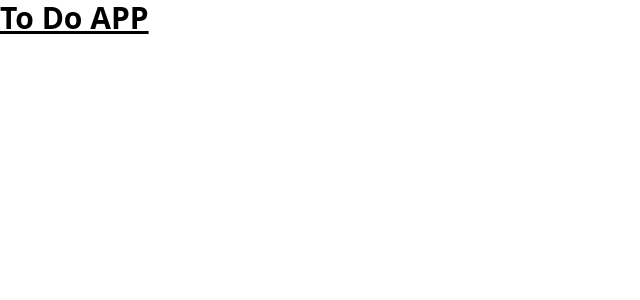
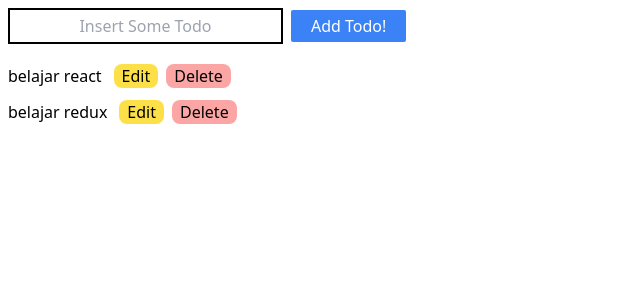
Before and after one commit to Alhaiza/Tugas-Skilvul-To-Do-App-With-React, a React (Vite) app: page / in a window 1280 px wide. Shown: the top 300 px of the page, without its empty margins (0-640 px from the left). Built offline with nearby package versions, Linux system fonts and the light colour scheme.

Commit message:
add and delete

```diff
--- a/package.json
+++ b/package.json
@@ -10,8 +10,10 @@
     "preview": "vite preview"
   },
   "dependencies": {
+    "@reduxjs/toolkit": "^1.9.7",
     "react": "^18.2.0",
-    "react-dom": "^18.2.0"
+    "react-dom": "^18.2.0",
+    "react-redux": "^8.1.3"
   },
   "devDependencies": {
     "@types/react": "^18.2.15",
--- a/src/App.jsx
+++ b/src/App.jsx
@@ -1,7 +1,11 @@
+import InputTodoList from "./components/input-todo";
+import TodoList from "./components/todo-list";
+
 function App() {
   return (
     <>
-      <h1 className="text-3xl font-bold underline">To Do APP</h1>
+      <InputTodoList />
+      <TodoList />
     </>
   );
 }
--- /dev/null
+++ b/src/components/input-todo.jsx
@@ -0,0 +1,43 @@
+import { useState } from "react";
+import { useDispatch } from "react-redux";
+import { addTodo } from "../redux/reducer/todo-reducer";
+
+function InputTodoList() {
+  const dispacth = useDispatch();
+  const [input, setInput] = useState("");
+
+  //
+  const handeClick = (e) => {
+    e.preventDefault();
+    console.log(input);
+    // kirimkan data dengan dispatch addTodo dari Store
+    dispacth(addTodo(input));
+    // reset inputan ketika diclick
+    setInput("");
+  };
+  return (
+    <div>
+      <form>
+        <input
+          type="text"
+          placeholder="Insert Some Todo"
+          // mengambil value dari useState dengan parameter input
+          value={input}
+          // diberi onChange dengan target value atau isi yang telah kita ketikan dengan callback setInput
+          onChange={(e) => setInput(e.target.value)}
+          className="mx-2 my-2 px-5 py-1 border-solid border-2 border-black placeholder:text-center"
+        />
+
+        <button
+          // button diberi onClick dengan fungsi handeClick untuk mengakses inputan kita
+          onClick={handeClick}
+          className="bg-blue-500 px-5 py-1 rounded-sm text-center text-white"
+        >
+          Add Todo!
+        </button>
+      </form>
+    </div>
+  );
+}
+
+export default InputTodoList;
--- /dev/null
+++ b/src/components/todo-list.jsx
@@ -0,0 +1,32 @@
+import { useDispatch, useSelector } from "react-redux";
+import { deleteTodo } from "../redux/reducer/todo-reducer";
+
+function TodoList() {
+  // Ambil data ke dalam store menggunakan useSelector
+  // menggunakan callback yaitu state yang merupakan bagian dari store
+  // destructure data pada todo menjadi todos
+  const dispatch = useDispatch();
+  const { todos } = useSelector((state) => state.todo);
+  const handleDelete = (id) => {
+    dispatch(deleteTodo(id));
+  };
+  return (
+    <div>
+      {todos.map((todo) => (
+        <div key={todo.id} className="my-3">
+          <span className="mx-2 my-2">{todo.value}</span>
+          <button className="mx-1 bg-yellow-300 px-2 rounded-lg">Edit</button>
+          <button
+            // Memanggil Fungsi Delete
+            onClick={() => handleDelete(todo.id)}
+            className="mx-1 bg-red-300 px-2 rounded-lg"
+          >
+            Delete
+          </button>
+        </div>
+      ))}
+    </div>
+  );
+}
+
+export default TodoList;
--- /dev/null
+++ b/src/redux/reducer/todo-reducer.js
@@ -0,0 +1,58 @@
+// deklarasi initial state
+const initialState = {
+  todos: [
+    // list todos berupa object yang masing masing memiliki id
+    { id: 1, value: "belajar react" },
+    { id: 2, value: "belajar redux" },
+  ],
+};
+
+// fungsi todo reducer
+// parameter diberi nama state dan akan menerima initial state yang sudah dibuat di atas serta action untuk masuk ke switch case untuk menerima action
+function todoReducer(state = initialState, action) {
+  // switch pada action akan berjenis type
+  switch (action.type) {
+    // case ADD_TODO
+    case "ADD_TODO":
+      const newTodo = {
+        id: Date.now(),
+        value: action.payload,
+      };
+
+      const cloneTodos = [...state.todos, newTodo];
+      return {
+        todos: cloneTodos,
+      };
+    // CASE DELETE_TODO
+    case "DELETE_TODO":
+      const filterTodo = state.todos.filter(
+        (item) => item.id != action.payload
+      );
+      return {
+        todos: filterTodo,
+      };
+    // switch case default mengembalikan nilai state sepeti biasa
+    default:
+      return state;
+  }
+}
+
+// Fungsi Add dari Handle Click
+export function addTodo(input) {
+  return {
+    type: "ADD_TODO",
+    // gunakan properti dengan nama payload
+    payload: input,
+  };
+}
+
+export function deleteTodo(id) {
+  return {
+    type: "DELETE_TODO",
+    payload: id,
+  };
+}
+
+export default todoReducer;
+
+// fungsi reducer adalah fungsi untuk menyimpan data awal
--- /dev/null
+++ b/src/redux/reducer/todoReducer.js
@@ -0,0 +1,6 @@
+// fungsi todo reducer
+// parameter diberi nama state dan akan menerima initial state yang sudah dibuat di atas serta action untuk masuk ke switch case untuk menerima action
+function todoReducer(state = initialState, action) {
+  switch (action.type) {
+  }
+}
--- /dev/null
+++ b/src/redux/store.js
@@ -0,0 +1,12 @@
+import { configureStore } from "@reduxjs/toolkit";
+import todoReducer from "./reducer/todo-reducer";
+
+// menyimpan data
+const store = configureStore({
+  reducer: {
+    // todo pada store akan menyimpan data yang telah dibuat di todoReducer
+    todo: todoReducer,
+  },
+});
+
+export default store;
```
Also changed, not shown: src/main.jsx (+7 -2 lines), 1 other file (tests, documents, lock files or other folders).
